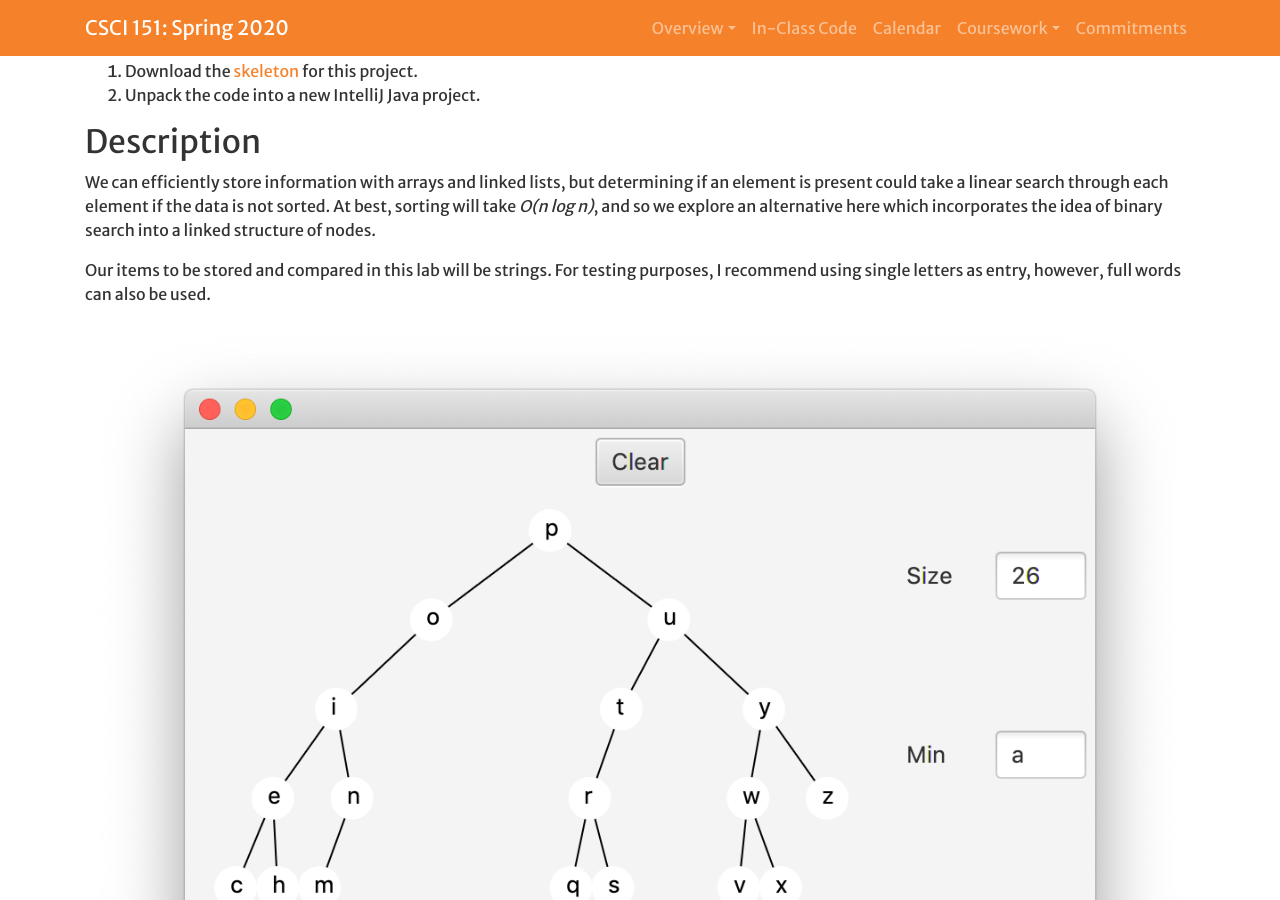
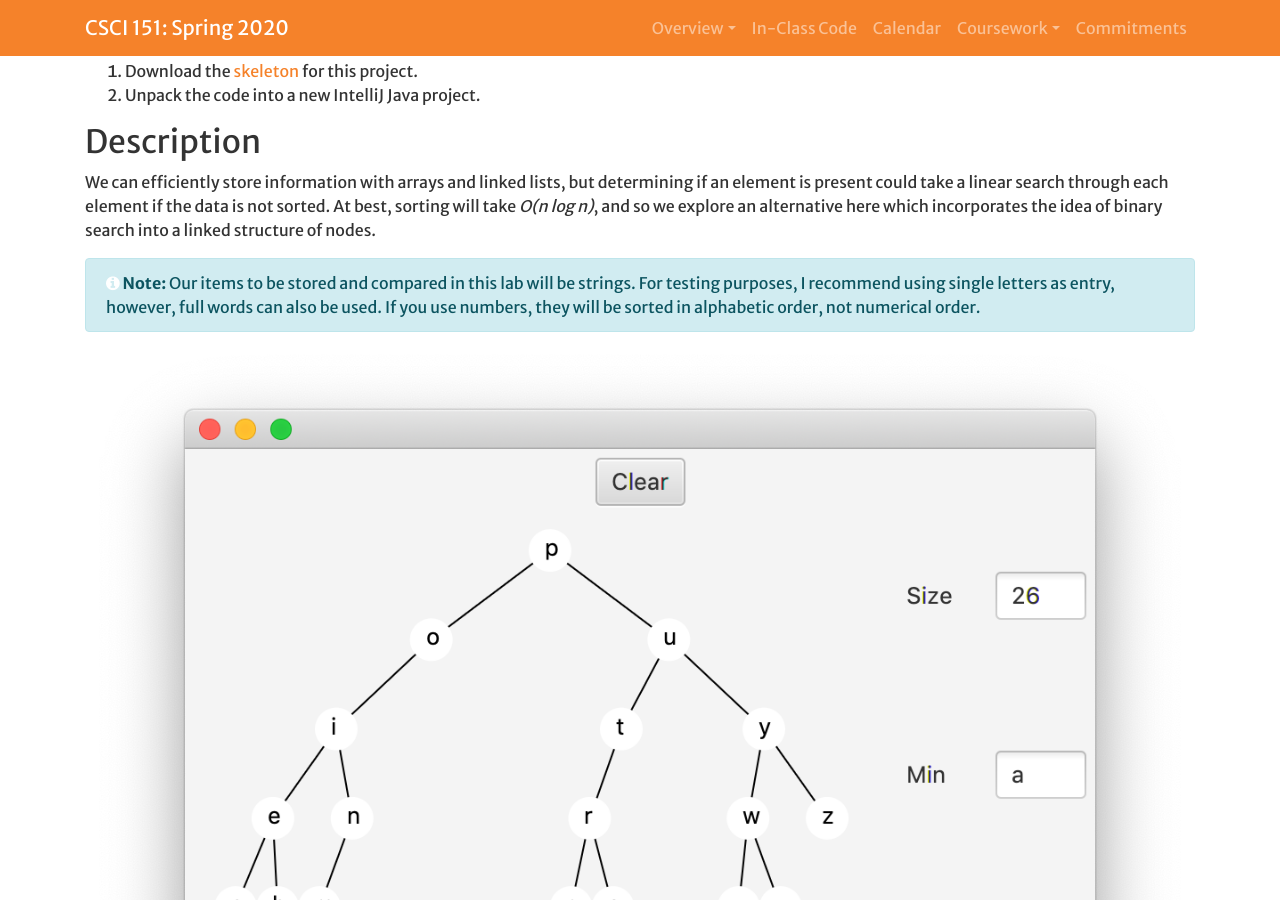
Before and after one commit to Hendrix-CS/csci151, a Jekyll site: the page built from labs/binarysearchtrees.md, in a window 1280 px wide and 900 px high, scrolled down 368 px. Built offline with Jekyll 4.4.1, drawn with Linux system fonts in a browser that asks for light colours; a script that is not in the unit is left out; our own code applies the rules of GitHub Pages for plain Markdown files; some of the changed text lies outside the part shown.

Commit message:
Updating BST Lab zip and instruction

```diff
--- a/labs/binarysearchtrees.md
+++ b/labs/binarysearchtrees.md
@@ -29,9 +29,10 @@ each element if the data is not sorted. At best, sorting will take *O(n
 log n)*, and so we explore an alternative here which incorporates the
 idea of binary search into a linked structure of nodes.
 
-Our items to be stored and compared in this lab will be strings. For
+{% include note.html content="Our items to be stored and compared in this lab will be strings. For
 testing purposes, I recommend using single letters as entry, however,
-full words can also be used.
+full words can also be used. If you use numbers, they will be sorted in alphabetic
+order, not numerical order." %}
 
 ![](../assets/images/bstlab.png){: .img-fluid}
 
```
Also changed, not shown: other parts of labs/binarysearchtrees.md (+4 -2 lines), 1 other file.
